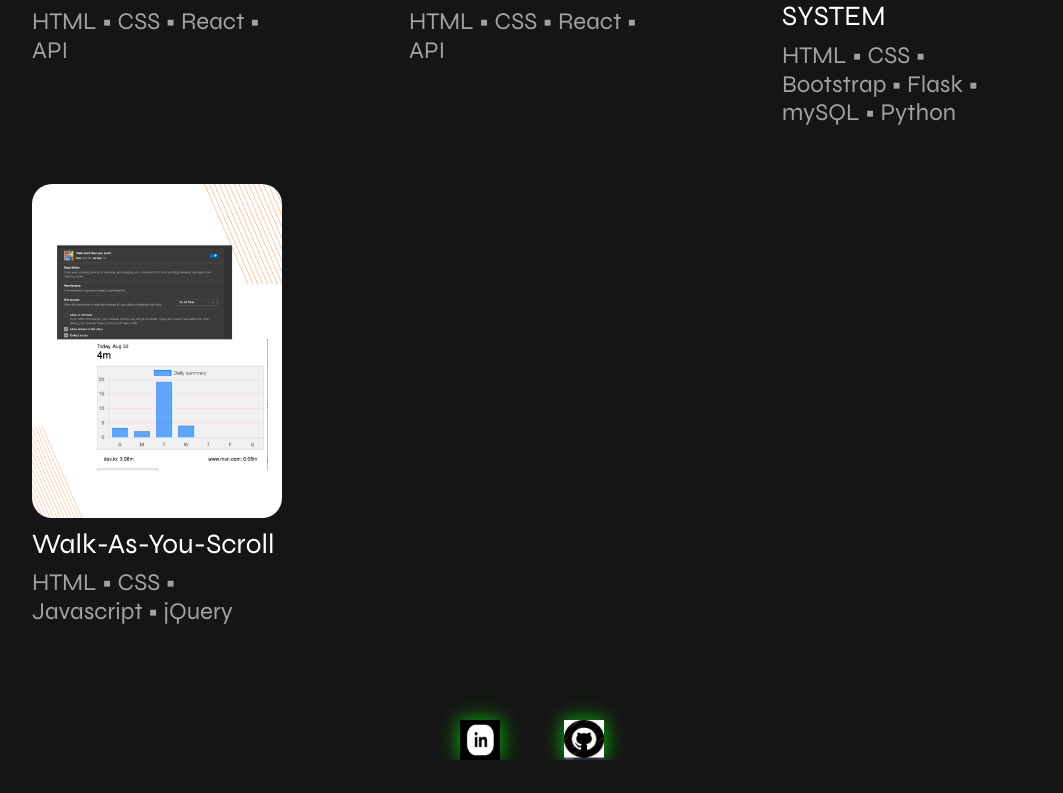
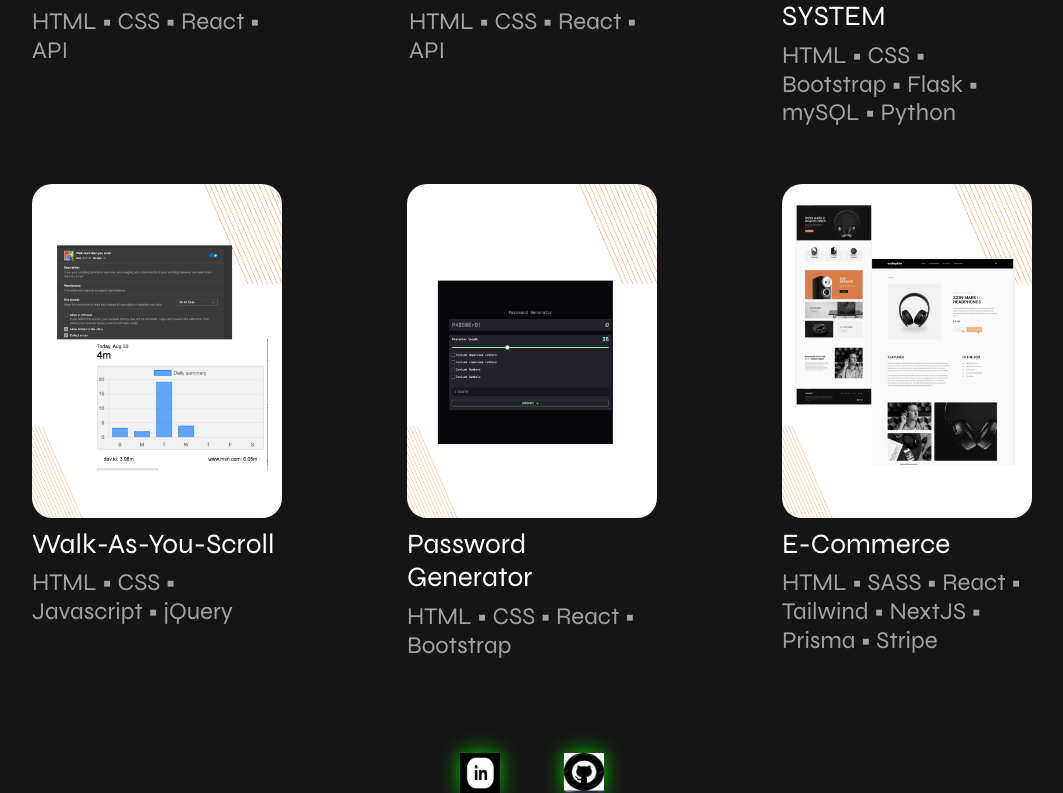
Before and after one commit to tin0312/my-portfolio-website, a React (Vite) app: page /projects in a window 1280 px wide. Shown: the part 712-1505 px from the top of the page, without its empty margins (108-1171 px from the left). Before the commit the page ends 1472 px from the top, so only its background shows below. Built offline with nearby package versions, Linux system fonts and the light colour scheme.

Commit message:
Add new project thumbnail

```diff
--- a/src/App.css
+++ b/src/App.css
@@ -238,8 +238,6 @@ body {
   letter-spacing: -2.5px;
 }
 .project-container {
-  display: flex;
-  justify-content: space-between;
   width: 80%;
   margin: 2% auto 0;
 }
--- a/src/Pages/Projects.jsx
+++ b/src/Pages/Projects.jsx
@@ -1,12 +1,16 @@
 import React from "react";
 import * as Images from "../images";
-import {Container, Row, Col} from "react-bootstrap"
+import { Container, Row, Col } from "react-bootstrap";
 export default function Projects() {
   return (
     <Container fluid className="project-page">
       <Row className="project-header">Project</Row>
-      <Row className="project-container flex flex-lg-row flex-column align-items-center align-items-lg-start">
-        <Col lg = {3} sm = {12} className="project-section w-lg-50 w-75 mr-lg-1 mb-5 pr-0 pl-0 ">
+      <Row className="project-container flex flex-lg-row flex-column align-items-center align-items-lg-start justify-content-between">
+        <Col
+          lg={3}
+          sm={12}
+          className="project-section w-lg-50 w-75 mr-lg-1 mb-5 pr-0 pl-0 "
+        >
           <div className="image-container">
             <img
               src={Images.weatherThumbNail}
@@ -15,7 +19,13 @@ export default function Projects() {
             />
             <div className="middle">
               <div className="text">
-             <a href = "https://clinquant-marshmallow-2752bd.netlify.app/" target="_blank" rel="noopener noreferrer">View live</a>
+                <a
+                  href="https://clinquant-marshmallow-2752bd.netlify.app/"
+                  target="_blank"
+                  rel="noopener noreferrer"
+                >
+                  View live
+                </a>
                 <a href="https://github.com/tin0312/weather-app">View source</a>
               </div>
             </div>
@@ -26,7 +36,11 @@ export default function Projects() {
           </div>
         </Col>
         {/* project section-2 */}
-        <Col lg = {3} sm = {12} className="project-section w-lg-18 w-75 mb-5 pr-0 pl-0">
+        <Col
+          lg={3}
+          sm={12}
+          className="project-section w-lg-18 w-75 mb-5 pr-0 pl-0"
+        >
           <div className="image-container">
             <img
               src={Images.quizThumbNail}
@@ -35,7 +49,13 @@ export default function Projects() {
             />
             <div className="middle">
               <div className="text">
-             <a href = "https://unrivaled-sorbet-b6c280.netlify.app/" target="_blank" rel="noopener noreferrer">View live</a>
+                <a
+                  href="https://unrivaled-sorbet-b6c280.netlify.app/"
+                  target="_blank"
+                  rel="noopener noreferrer"
+                >
+                  View live
+                </a>
                 <a href="https://github.com/tin0312/quizApp">View source</a>
               </div>
             </div>
@@ -47,7 +67,11 @@ export default function Projects() {
         </Col>
 
         {/* Project section-3 */}
-        <Col lg = {3} sm = {12} className="project-section w-lg-18 mb-5 w-75 pr-0 pl-0">
+        <Col
+          lg={3}
+          sm={12}
+          className="project-section w-lg-18 mb-5 w-75 pr-0 pl-0"
+        >
           <div className="image-container">
             <img
               src={Images.roomsystemThumbNail}
@@ -56,8 +80,16 @@ export default function Projects() {
             />
             <div className="middle">
               <div className="text">
-             <a href = "http://roomreservation.pythonanywhere.com/" target="_blank" rel="noopener noreferrer">View live</a>
-             <a href="https://github.com/tin0312/roomBookingSystem">View source</a>
+                <a
+                  href="http://roomreservation.pythonanywhere.com/"
+                  target="_blank"
+                  rel="noopener noreferrer"
+                >
+                  View live
+                </a>
+                <a href="https://github.com/tin0312/roomBookingSystem">
+                  View source
+                </a>
               </div>
             </div>
           </div>
@@ -70,7 +102,11 @@ export default function Projects() {
         </Col>
 
         {/* Project section-4 */}
-        <Col lg = {3} sm = {12} className="project-section w-lg-18 mb-5 w-75 pr-0 pl-0">
+        <Col
+          lg={3}
+          sm={12}
+          className="project-section w-lg-18 mb-5 w-75 pr-0 pl-0"
+        >
           <div className="image-container">
             <img
               src={Images.chromeExtThumbNail}
@@ -79,7 +115,13 @@ export default function Projects() {
             />
             <div className="middle">
               <div className="text">
-             <a href = "https://github.com/tin0312/walk-more-than-you-scroll" target="_blank" rel="noopener noreferrer">View source</a>
+                <a
+                  href="https://github.com/tin0312/walk-more-than-you-scroll"
+                  target="_blank"
+                  rel="noopener noreferrer"
+                >
+                  View source
+                </a>
               </div>
             </div>
           </div>
@@ -90,6 +132,82 @@ export default function Projects() {
             </h4>
           </div>
         </Col>
+
+        {/* Project section-5 */}
+        <Col
+          lg={3}
+          sm={12}
+          className="project-section w-lg-18 mb-5 w-75 pr-0 pl-0"
+        >
+          <div className="image-container">
+            <img
+              src={Images.pwAppThumbnail}
+              alt="pwApp-thumb-nail"
+              className="project-thumb-nail"
+            />
+            <div className="middle">
+              <div className="text">
+                <a
+                  href="https://dynamic-platypus-74b5b2.netlify.app/"
+                  target="_blank"
+                  rel="noopener noreferrer"
+                >
+                  View live
+                </a>
+                <a
+                  href="https://github.com/tin0312/password-generator"
+                  target="_blank"
+                  rel="noopener noreferrer"
+                >
+                  View source
+                </a>
+              </div>
+            </div>
+          </div>
+          <div className="project-content">
+            <h3 className="project-title">Password Generator</h3>
+            <h4 className="project-stacks">HTML • CSS • React • Bootstrap </h4>
+          </div>
+        </Col>
+
+        {/* Project section-6 */}
+        <Col
+          lg={3}
+          sm={12}
+          className="project-section w-lg-18 mb-5 w-75 pr-0 pl-0"
+        >
+          <div className="image-container">
+            <img
+              src={Images.ecommerceThumbnail}
+              alt="upcoming-thumb-nail"
+              className="project-thumb-nail"
+            />
+            <div className="middle">
+              <div className="text">
+              <a
+                  href="#"
+                  target="_blank"
+                  rel="noopener noreferrer"
+                >
+                  In Progress
+                </a>
+                <a
+                  href="https://github.com/tin0312/e-commerce"
+                  target="_blank"
+                  rel="noopener noreferrer"
+                >
+                  View source
+                </a>
+              </div>
+            </div>
+          </div>
+          <div className="project-content">
+            <h3 className="project-title">E-Commerce</h3>
+            <h4 className="project-stacks">
+              HTML • SASS • React • Tailwind • NextJS • Prisma • Stripe
+            </h4>
+          </div>
+        </Col>
       </Row>
     </Container>
   );
--- a/src/images/index.js
+++ b/src/images/index.js
@@ -18,3 +18,5 @@ export { default as weatherThumbNail} from "./weatherThumbNail.png"
 export { default as quizThumbNail} from "./quizThumbNail.png"
 export { default as roomsystemThumbNail} from "./roomsystemThumbNail.png"
 export { default as chromeExtThumbNail} from "./chromeExtThumbNail.png"
+export { default as pwAppThumbnail} from "./pwAppThumbnail.png"
+export { default as ecommerceThumbnail} from "./e-commerceThumbnail.png"
```
Also changed, not shown: src/images/e-commerceThumbnail.png (added), src/images/pwAppThumbnail.png (added). Lines whose indentation alone changed are shown as unchanged.
